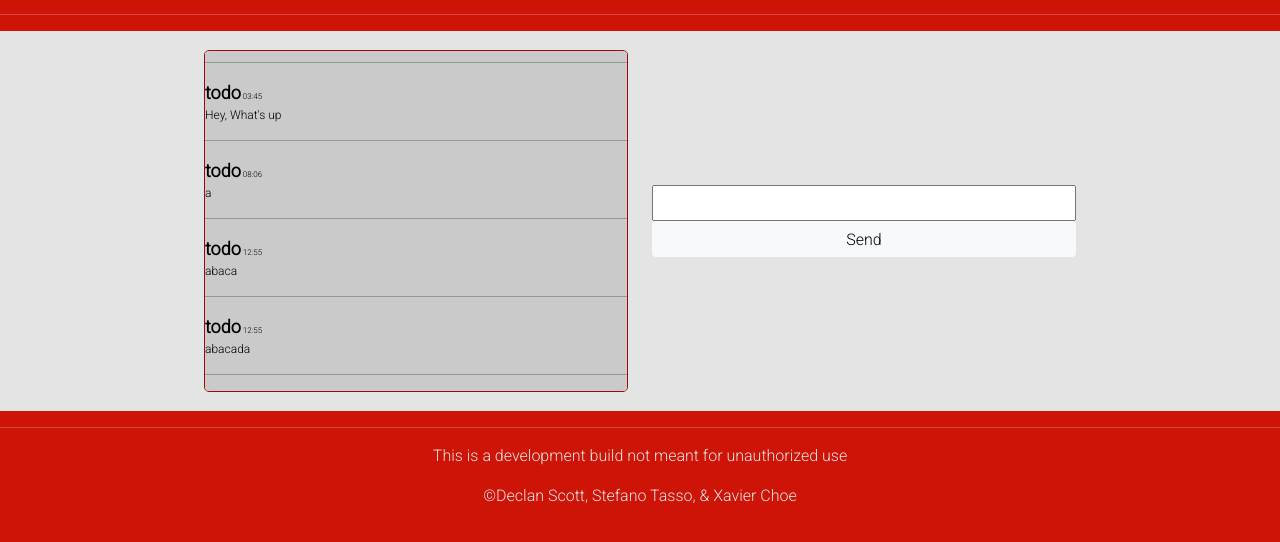
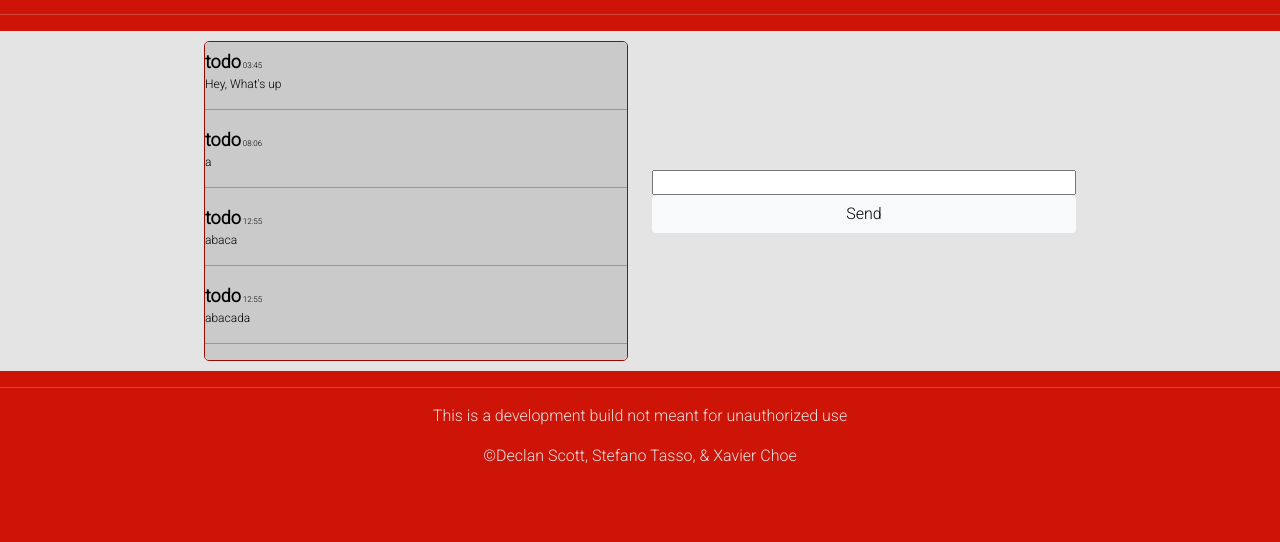
Before and after one commit to Datoneguy246/Discourse, a PHP site: page /room.php?rm=1 in a window 1280 px wide. Shown: the part 50-592 px from the top of the page. Run offline with PHP 8.4, Linux system fonts and the light colour scheme.

Commit message:
fixed overflow

```diff
--- a/css/style.css
+++ b/css/style.css
@@ -33,7 +33,8 @@ body, html{
     text-align: left;
     overflow-y: scroll;
     width: 100%;
-    height: 95%;
+    height: 50vw;
+    max-height: 320px;
     margin: auto;
 
     border-radius: 5px;
@@ -43,7 +44,7 @@ body, html{
 
 #room{
     width: 70%;
-    height: 45%;
+    height: fit-content;
     margin: auto;
 }
 
```
